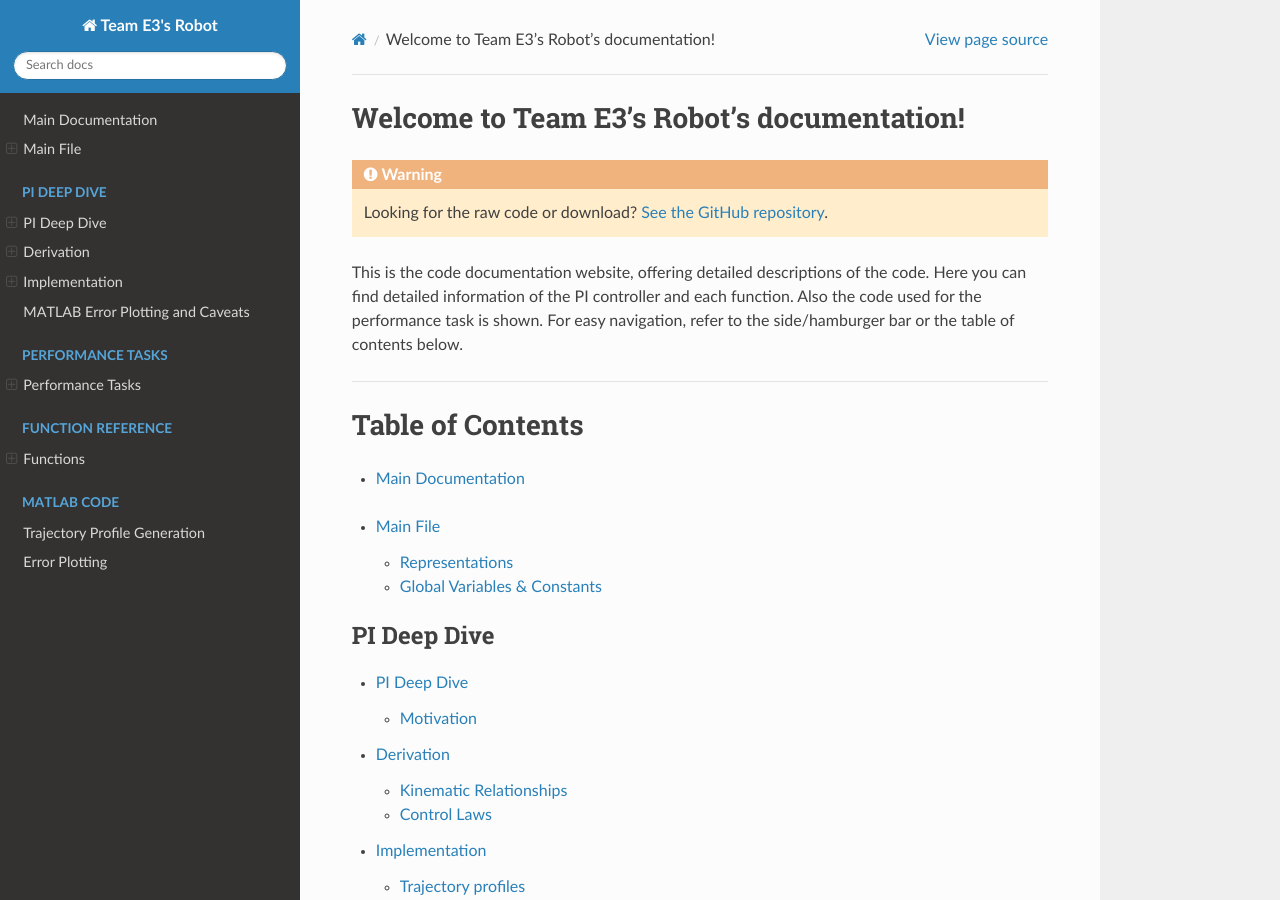
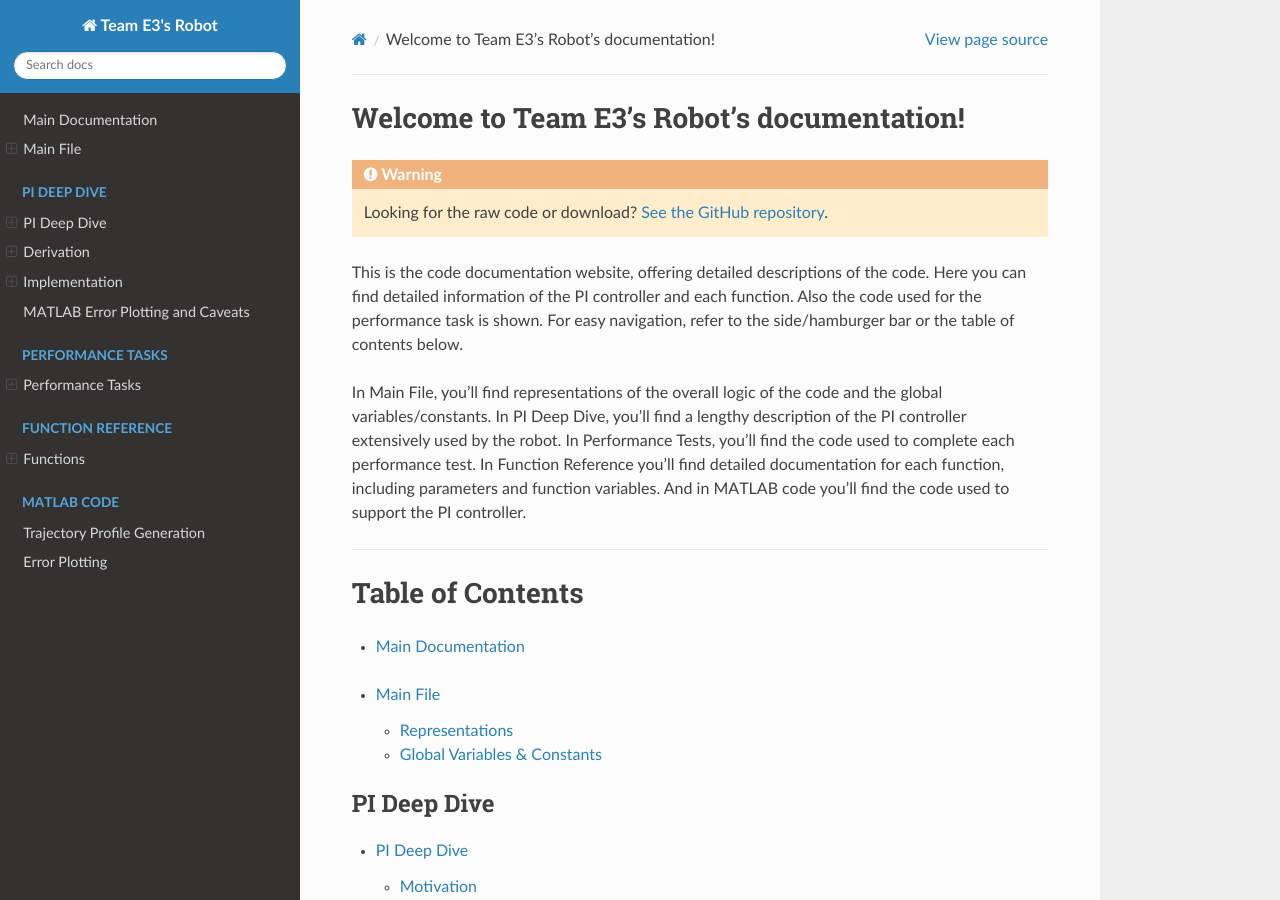
Before and after one commit to alanqchen/FEHRobot, a Sphinx documentation site: the page built from docs/source/index.rst, in a window 1280 px wide and 900 px high. Built offline with Sphinx 7.4.7 and the Read the Docs theme 2.0.0, drawn with Linux system fonts in a browser that asks for light colours.

Commit message:
Clean up code

```diff
--- a/docs/source/index.rst
+++ b/docs/source/index.rst
@@ -13,6 +13,14 @@ This is the code documentation website, offering detailed descriptions of the co
 Here you can find detailed information of the PI controller and each function. Also
 the code used for the performance task is shown. For easy navigation, refer to the
 side/hamburger bar or the table of contents below.
+
+In Main File, you'll find representations of the overall logic of the code and the
+global variables/constants. In PI Deep Dive, you'll find a lengthy description of the
+PI controller extensively used by the robot.
+In Performance Tests, you'll find the code used to complete each
+performance test. In Function Reference you'll find detailed documentation
+for each function, including parameters and function variables. And in MATLAB code
+you'll find the code used to support the PI controller.
 
 ----
 
```
